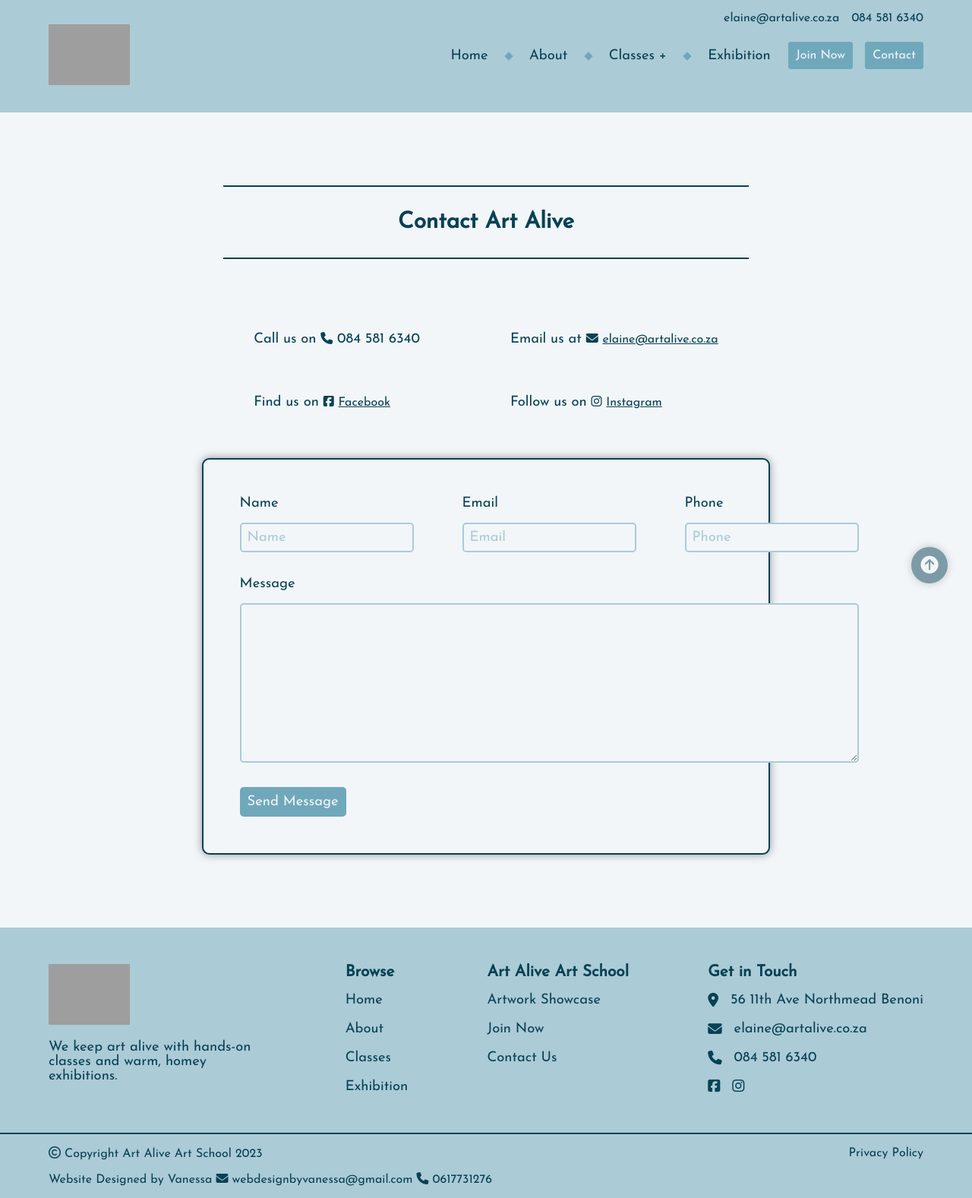
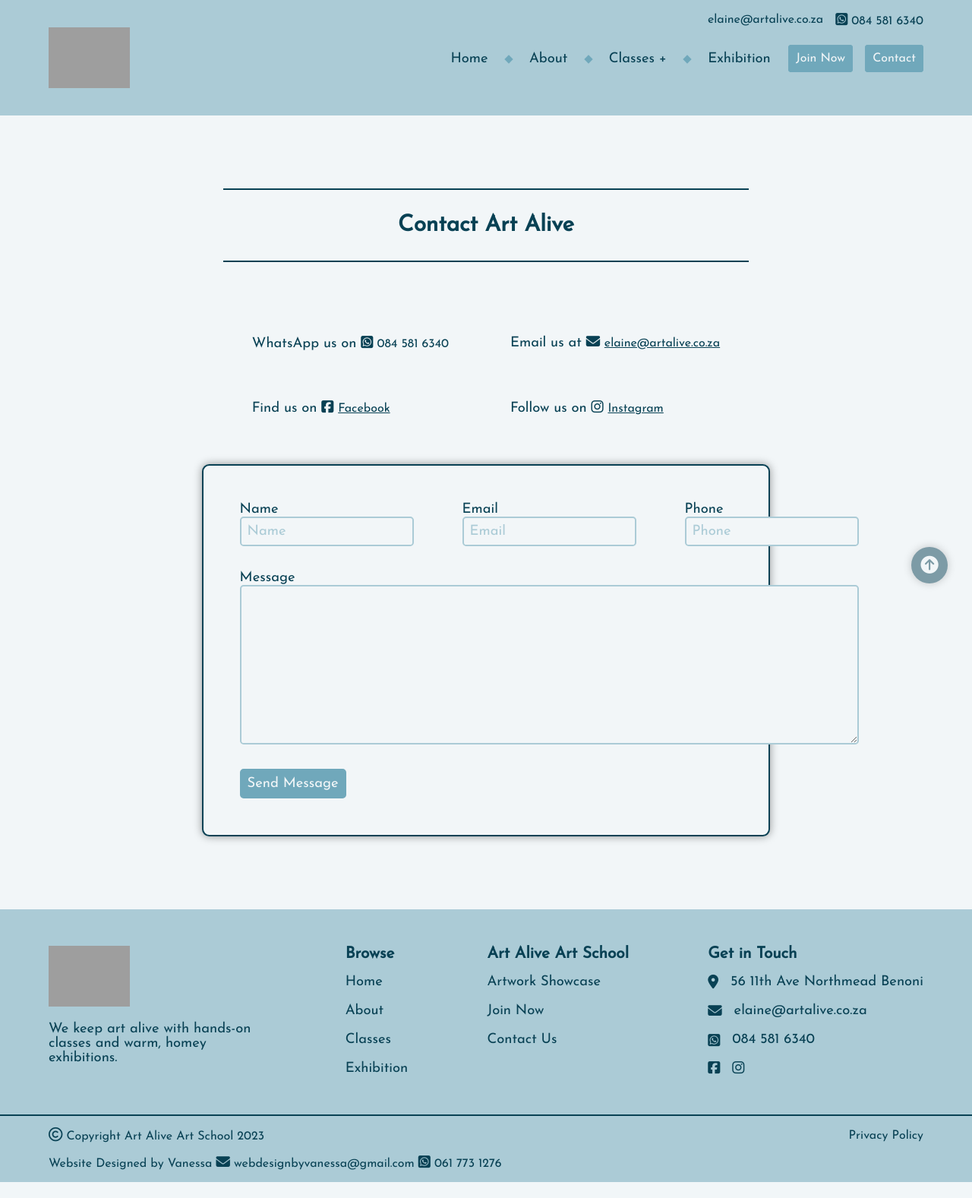
Before and after one commit to butterfly0408/ArtAliveSite, a Django app: page /contact in a window 1280 px wide. Shown: the whole page at 76% size. After the commit the page ends 1556 px from the top, so only its background shows below. Run offline with Django 4.2, Linux system fonts and the light colour scheme; some libraries are stand-ins or nearby versions; grey boxes are pictures that could not be loaded.

Commit message:
Oorhandiging

```diff
--- a/Site/static/Site/classes.css
+++ b/Site/static/Site/classes.css
@@ -22,7 +22,7 @@
     @media scree and (max-width: 768px) {
         max-height: 14rem;
     }
-    @media screen and (max-width: 425px) {
+    @media screen and (max-width: 426px) {
         max-height: 12rem;
     }
 }
@@ -55,7 +55,7 @@
     @media scree and (max-width: 768px) {
         max-height: 14rem;
     }
-    @media screen and (max-width: 425px) {
+    @media screen and (max-width: 426px) {
         max-height: 12rem;
     }
 }
@@ -105,6 +105,7 @@
     box-sizing: border-box;
     overflow: hidden;
     border-radius: 0.6rem;
+    background-color: red;
 
     @media screen and (max-width: 768px) {
         width: 18rem;
--- a/Site/static/Site/contact.css
+++ b/Site/static/Site/contact.css
@@ -1,31 +1,11 @@
 @import url("main.css");
 
+header {
+    padding-bottom: 0;
+}
 
-
-form .three-col-row, form .two-col-row {
-    @media screen and (max-width: 768px) {
-        grid-template-columns: 1fr;
-        gap: var(--gap-100);
+@media screen and (max-width: 426px) {
+    p, a {
+        font-size: 1.25rem;
     }
 }
-
-form .flex-column {
-    gap: var(--gap-100);
-}
-
-
-#mail-list .flex-row {
-    gap: var(--gap-100);
-}
-
-form .checkbox-group {
-    @media screen and (max-width: 768px) {
-        display: flex;
-        justify-content: left;
-        gap: var(--gap-100);
-    }
-}
-
-.checkbox-group input, .checkbox-group label {
-    width: fit-content;
-}
--- a/Site/static/Site/main.css
+++ b/Site/static/Site/main.css
@@ -32,7 +32,7 @@
     --gap-400: 4rem;
 
 
-    @media screen and (max-width: 768px) {
+    @media screen and (max-width: 769px) {
         /* FONT VARIABLES */
         --fs-900: 3rem;
         --fs-800: 1.65rem;
@@ -49,7 +49,7 @@
         --gap-200: 1rem;
         --gap-400: 2rem;
     }
-    @media screen and (max-width: 425px) {
+    @media screen and (max-width: 426px) {
         /* FONT VARIABLES */
         --fs-900: 2.5rem;
         --fs-800: 1.3rem;
@@ -92,6 +92,7 @@
     width: 100%;
     margin: 0;
     padding: 0;
+    box-sizing: border-box;
 }
 
 section {
@@ -104,11 +105,11 @@
     gap: var(--gap-400);
     box-sizing: border-box;
 
-    @media screen and (max-width: 768px) {
+    @media screen and (max-width: 769px) {
         margin: 2rem 0;
         padding: 3rem;
     }
-    @media screen and (max-width: 425px) {
+    @media screen and (max-width: 426px) {
         margin: 2rem 0;
         padding: 2rem;
     }
@@ -117,6 +118,7 @@
 h1 {
     font-size: var(--fs-900);
     font-family: var(--ff-cursive);
+    text-align: center;
 }
 
 h2 {
@@ -129,7 +131,7 @@
     border-top: 0.15rem solid var(--clr-accent-d);
     border-bottom: 0.15rem solid var(--clr-accent-d);
 
-    @media screen and (max-width: 768px) {
+    @media screen and (max-width: 769px) {
         width: 90%;
         padding: 1rem;
     }
@@ -184,7 +186,7 @@
         background-color var(--transition-time),
         border-color var(--transition-time);
 
-    @media screen and (max-width: 768px) {
+    @media screen and (max-width: 769px) {
         padding: 0.3em;
     }
 }
@@ -215,6 +217,10 @@
     line-height: 1.2;
 }
 
+i {
+    font-size: var(--fs-400);
+}
+
 .radius-shadow-image {
     border-radius: 0.6rem;
     box-shadow: var(--image-box-shadow);
@@ -237,7 +243,7 @@
     border-radius: 0.6rem;
     box-shadow: var(--card-box-shadow);
 
-    @media screen and (max-width: 768px) {
+    @media screen and (max-width: 769px) {
         width: 100%;
         padding: 1rem;
     }
@@ -248,7 +254,7 @@
     border: solid 0.15rem var(--clr-accent-l);
     border-radius: 0.6rem;
 
-    @media screen and (max-width: 768px) {
+    @media screen and (max-width: 769px) {
         padding: 0.5rem;
     }
 }
@@ -257,7 +263,7 @@
     padding: 0 1rem;
     font-size: var(--fs-500);
 
-    @media screen and (max-width: 768px) {
+    @media screen and (max-width: 769px) {
         padding: 0 0.25rem;
     }
 }
@@ -273,7 +279,7 @@
     border-radius: 0.3rem;
     border: solid 0.15rem var(--clr-accent-l);
 
-    @media screen and (max-width: 768px) {
+    @media screen and (max-width: 769px) {
         width: 100%;
     }
 }
@@ -384,7 +390,7 @@
 header {
     background-color: var(--clr-accent-l);
 
-    @media screen and (max-width: 768px) {
+    @media screen and (max-width: 769px) {
         padding-bottom: 0;
     }
 }
@@ -397,7 +403,7 @@
     box-sizing: border-box;
     background-color: var(--clr-accent-l);
 
-    @media screen and (max-width: 768px) {
+    @media screen and (max-width: 769px) {
         padding: 1rem;
     }
 }
@@ -409,12 +415,12 @@
     align-items: center;
     gap: var(--gap-100);
 
-    @media screen and (max-width: 768px) {
+    @media screen and (max-width: 769px) {
         padding-bottom: 0.5rem;
         justify-content: space-between;
     }
 }
-    .nav-top * {
+    .nav-top *:not(i) {
         font-size: var(--fs-300);
         transition: color var(--transition-time);
     }
@@ -433,10 +439,10 @@
 .logo {
     max-height: 5rem;
 
-    @media screen and (max-width: 768px) {
+    @media screen and (max-width: 769px) {
         max-height: 3.25rem;
     }
-    @media screen and (max-width: 425px) {
+    @media screen and (max-width: 426px) {
         max-height: 2.5rem;
     }
 }
@@ -447,7 +453,7 @@
     align-items: center;
     gap: var(--gap-100);
 
-    @media screen and (max-width: 768px) {
+    @media screen and (max-width: 769px) {
         display: none;
     }
 }
@@ -545,7 +551,7 @@
     animation-fill-mode: forwards;
     background-color: var(--clr-accent-d-t);
     box-shadow: var(--card-box-shadow);
-    z-index: 2;
+    z-index: 3;
 }
 
     #mini-nav .flex-row-center {
@@ -568,6 +574,10 @@
     }
     #mini-nav .nav-ctas {
         gap: var(--gap-100);
+    }
+
+    #mini-nav i {
+        color: var(--clr-accent-l);
     }
 
     #mini-nav a:not(.button-a, a:has(img)) {
@@ -623,7 +633,7 @@
     display: none;
     font-size: var(--fs-800);
 
-    @media screen and (max-width: 768px) {
+    @media screen and (max-width: 769px) {
         display: flex;
     }
 }
@@ -631,7 +641,7 @@
 #mobile-menu {
     display: none;
 
-    @media screen and (max-width: 768px) {
+    @media screen and (max-width: 769px) {
         padding: 1rem;
         position: fixed;
         top: 0;
@@ -679,7 +689,7 @@
     box-shadow: var(--card-box-shadow);
     opacity: 0.5;
 
-    @media screen and (max-width: 425px) {
+    @media screen and (max-width: 426px) {
         bottom: 3.5rem;
         right: 1rem;
     }
@@ -698,7 +708,7 @@
 footer {
     background-color: var(--clr-accent-l);
 
-    @media screen and (max-width: 425px) {
+    @media screen and (max-width: 426px) {
         /* background-color: blue; */
     }
 }
@@ -712,7 +722,7 @@
     justify-content: space-between;
     border-bottom: 0.15rem solid var(--clr-accent-d);
 
-    @media screen and (max-width: 768px) {
+    @media screen and (max-width: 769px) {
         padding: 1rem;
         flex-direction: column;
         gap: var(--gap-200);
@@ -733,12 +743,12 @@
     margin-bottom: 1rem;
     font-size: var(--fs-500);
 
-    @media screen and (max-width: 768px) {
+    @media screen and (max-width: 769px) {
         margin-bottom: 0.5rem;
     }
 }
 
-.footer-main ul p, .footer-main ul a, .footer-main ul i {
+.footer-main ul p, .footer-main ul a {
     color: var(--clr-accent-d);
     font-size: var(--fs-400);
 }
@@ -754,11 +764,11 @@
     gap: var(--gap-100);
 }
 
-footer a, footer a i {
+footer a{
     color: var(--clr-accent-d);
     transition: color var(--transition-time);
 }
-    footer a:hover, footer a:hover i {
+    footer a:hover {
         color: var(--clr-main-l);
     }
 
@@ -771,12 +781,12 @@
     flex-direction: column;
     gap: var(--gap-100);
 
-    @media screen and (max-width: 768px) {
+    @media screen and (max-width: 769px) {
         padding: 1rem;
     }
 }
 
-.footer-bottom * {
+.footer-bottom *:not(i) {
     color: var(--clr-accent-d);
     font-size: var(--fs-300);
 }
--- a/Site/templates/Site/contact.html
+++ b/Site/templates/Site/contact.html
@@ -18,7 +18,7 @@
     <h2>Contact Art Alive</h2>
 
     <div class="two-col-row" >
-        <p>Call us on <i class="fa-solid fa-phone"></i> 084 581 6340</p>
+        <p>WhatsApp us on <a href="http://wa.me/27845816340" target="_blank"> <i class="fa-brands fa-square-whatsapp"></i> 084 581 6340</a></p>
         <p>Email us at <i class="fa-solid fa-envelope"></i> <a class="decorated-link hover-200" href="mailto:elaine@artalive.co.za" target="_blank">elaine@artalive.co.za</a></p>
         <p>Find us on <i class="fa-brands fa-square-facebook"></i> <a class="decorated-link hover-200" href="https://www.facebook.com/artaliveartschool" target="_blank">Facebook</a></p>
         <p>Follow us on <i class="fa-brands fa-instagram"></i> <a class="decorated-link hover-200" href="https://instagram.com/art_alive_art_school" target="_blank">Instagram</a></p>
--- a/Site/templates/Site/layout.html
+++ b/Site/templates/Site/layout.html
@@ -30,7 +30,7 @@
             <nav id="top">
                 <div class="nav-top">
                     <a href="mailto:elaine@artalive.co.za" target="_blank">elaine@artalive.co.za</a>
-                    <p>084 581 6340</p>
+                    <a href="http://wa.me/27845816340" target="_blank"> <i class="fa-brands fa-square-whatsapp"></i> 084 581 6340</a>
                 </div>
                 <div class="nav-main">
                     <a href="{% url 'index' %}"> <img class="logo" src="{% static 'resources/logo.png' %}"> </a>
@@ -83,7 +83,7 @@
                 <div class="flex-row-center">
                     <a href="{% url 'index' %}"> <img class="logo" src="{% static 'resources/mini_logo.png' %}"> </a>
                     <a href="mailto:elaine@artalive.co.za" target="_blank">elaine@artalive.co.za</a>
-                    <p>084 581 6340</p>
+                    <a href="http://wa.me/27845816340" target="_blank"> <i class="fa-brands fa-square-whatsapp"></i> 084 581 6340</a>
                 </div>
                 <ul>
                     <li> <a class="nav-link" href="{% url 'index' %}">Home</a> </li>
@@ -156,8 +156,8 @@
                             <a href="mailto:elaine@artalive.co.za" target="_blank">elaine@artalive.co.za</a>
                         </li>
                         <li>
-                            <i class="fa-solid fa-phone"></i>
-                            <p>084 581 6340</p>
+                            <i class="fa-brands fa-square-whatsapp"></i>
+                            <a href="http://wa.me/27845816340" target="_blank">  084 581 6340</a>
                         </li>
                         <li class="social-links">
                             <a href="https://www.facebook.com/artaliveartschool" target="_blank"> <i class="fa-brands fa-square-facebook"></i> </a>
@@ -173,7 +173,7 @@
                     <a class="decorated_link" href="{% url 'privacy_policy' %}">Privacy Policy</a>
                 </div>
                 <div class="flex-row-between">
-                    <p>Website Designed by Vanessa <i class="fa-solid fa-envelope"></i> <a href="mailto:webdesignbyvanessa@gmail.com" target="_blank">webdesignbyvanessa@gmail.com</a> <i class="fa-solid fa-phone"></i> 0617731276</p>
+                    <p>Website Designed by Vanessa <i class="fa-solid fa-envelope"></i> <a href="mailto:webdesignbyvanessa@gmail.com" target="_blank">webdesignbyvanessa@gmail.com</a> <i class="fa-brands fa-square-whatsapp"></i> <a href="http://wa.me/27617731276" target="_blank"> 061 773 1276</a> </p>
                 </div>
             </div>
         </footer>
--- a/art_alive/settings.py
+++ b/art_alive/settings.py
@@ -26,7 +26,7 @@
 SECRET_KEY = "django-insecure-l3kt)4ou8#f8p*nz_bgm8%q4os9@)qttsp+bap3w56dl@&9lb#"
 
 # SECURITY WARNING: don't run with debug turned on in production!
-DEBUG = True
+DEBUG = False
 
 
 ALLOWED_HOSTS = ['154.0.170.214', 'artalive.co.za']
```
Also changed, not shown: Site/static/Site/about.css (+7 -7 lines), Site/static/Site/blog.css (added, +26 -0 lines), Site/static/Site/exhibition.css (+11 -14 lines), Site/static/Site/index.css (+13 -10 lines), Site/static/Site/teacher.css (added, +59 -0 lines), art_alive/wsgi.py (+8 -2 lines), Site/views.py (line endings or trailing spaces).
